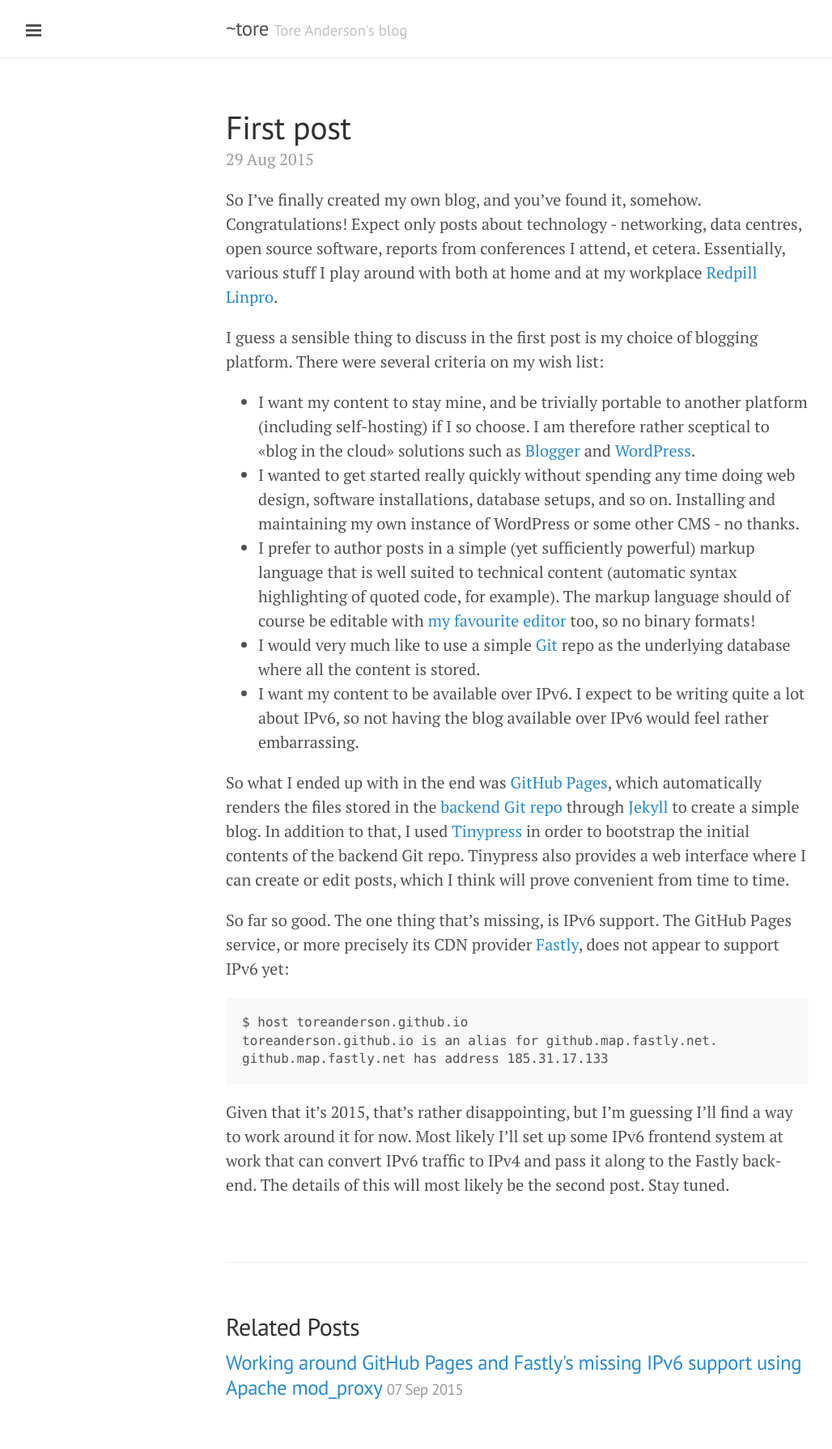
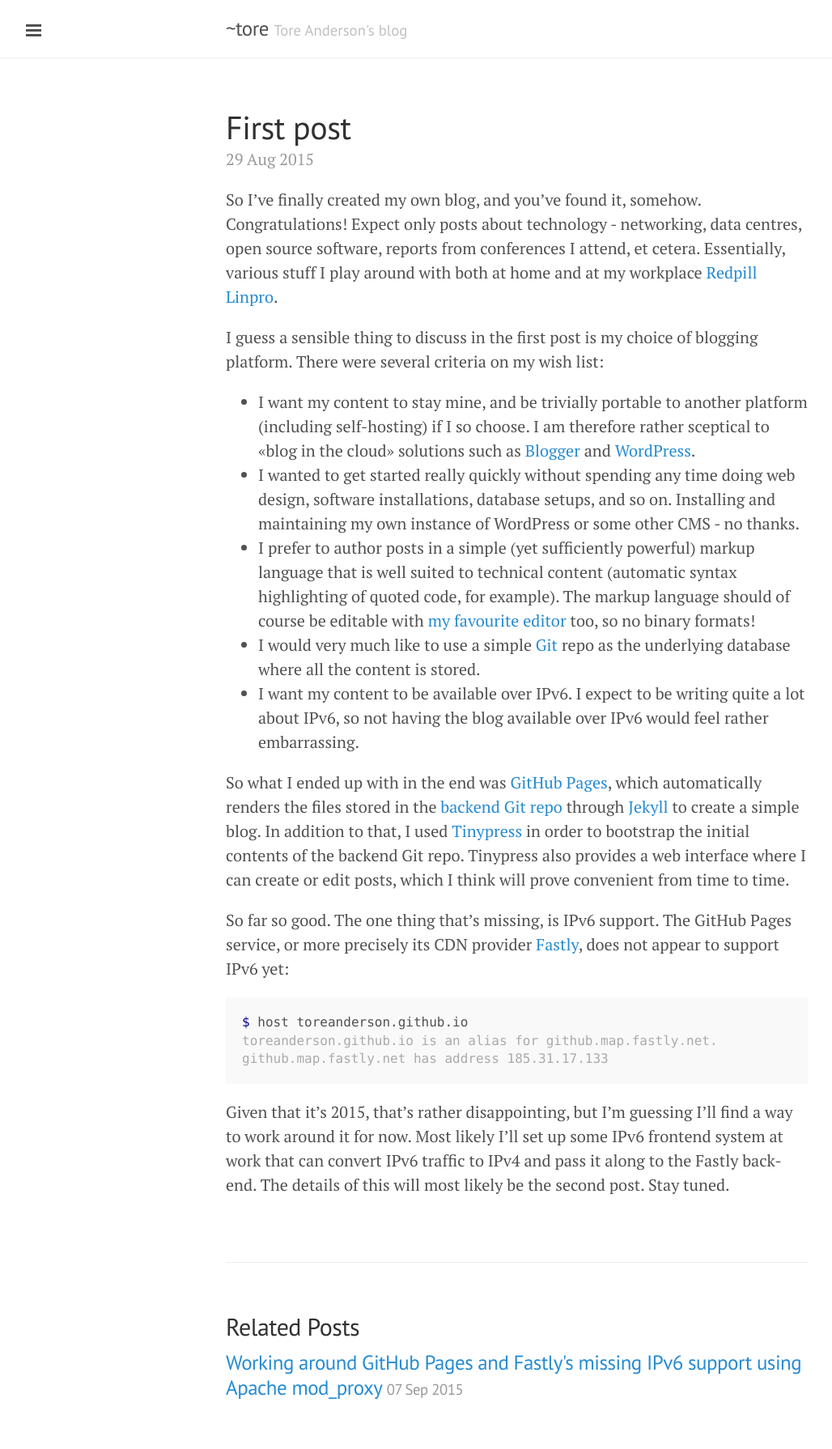
Before and after one commit to toreanderson/toreanderson.github.io, a Jekyll site: the page built from _posts/2015-08-29-first-post.markdown, in a window 1280 px wide. Shown: the whole page at 81% size, without its empty margins (1-1029 px from the left). Built offline with Jekyll 4.4.1, drawn with Linux system fonts in a browser that asks for light colours.

Commit message:
only three backticks!

`````diff
--- a/_posts/2015-08-29-first-post.markdown
+++ b/_posts/2015-08-29-first-post.markdown
@@ -44,11 +44,11 @@
 service, or more precisely its CDN provider [Fastly](https://www.fastly.com/),
 does not appear to support IPv6 yet:
 
-````
+```console
 $ host toreanderson.github.io
 toreanderson.github.io is an alias for github.map.fastly.net.
 github.map.fastly.net has address 185.31.17.133
-````
+```
 
 Given that it's 2015, that's rather disappointing, but I'm guessing I'll find a
 way to work around it for now. Most likely I'll set up some IPv6 frontend
`````
